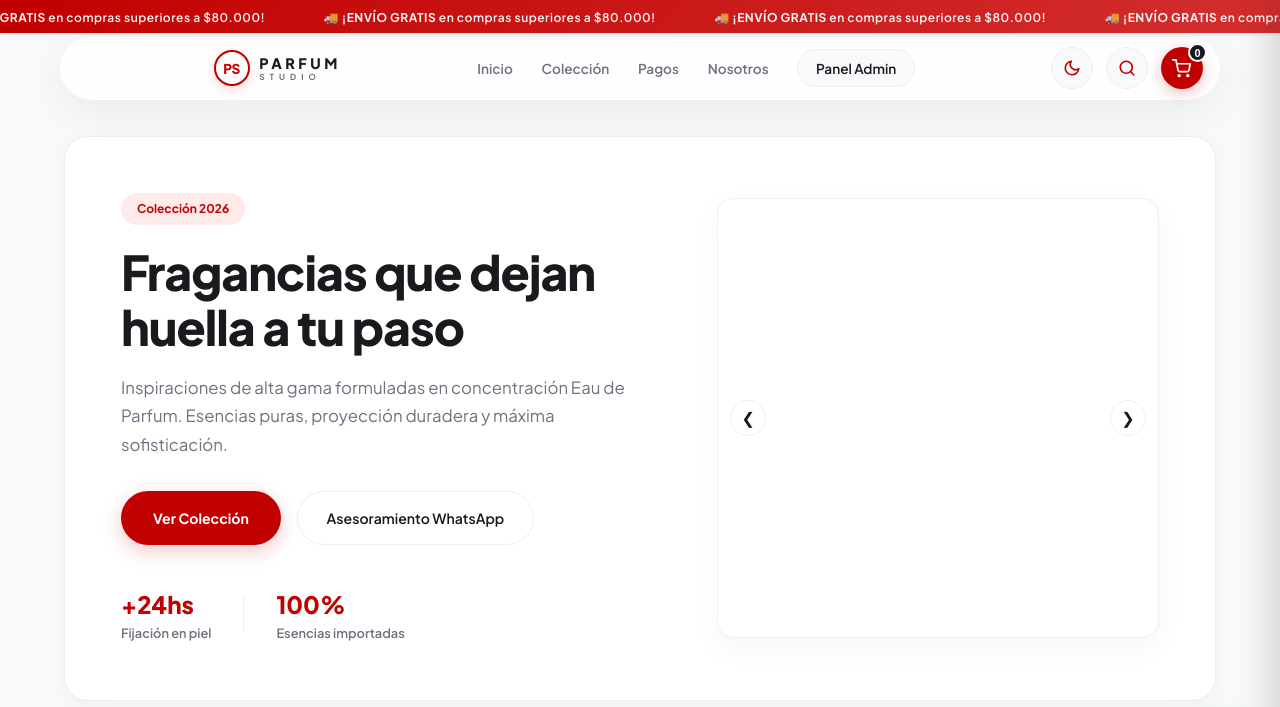
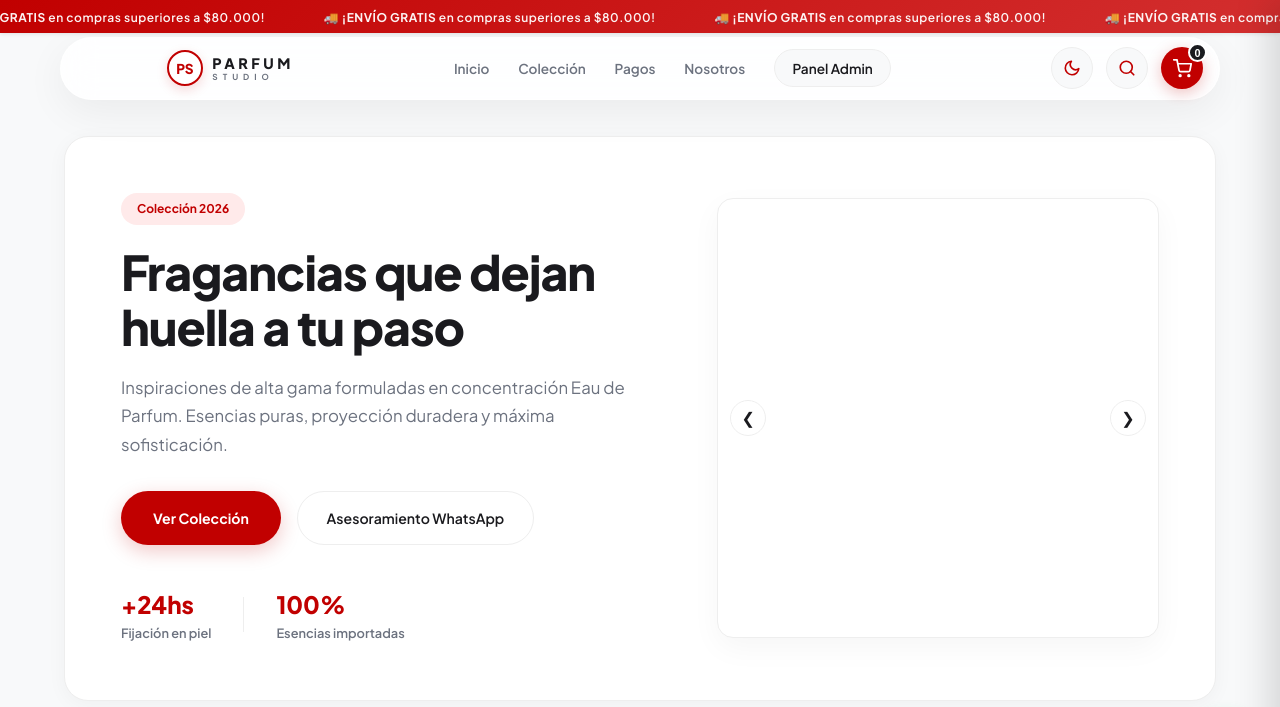
Before and after one commit to AxeGaete/tienda-perfumes, a website: page frontend/index.html in a window 1280 px wide. Shown: the top 707 px of the page. Drawn offline with Linux system fonts and the light colour scheme; no server answers.

Commit message:
Actualizar estilos y diseño responsivo de la tienda

```diff
--- a/frontend/styles.css
+++ b/frontend/styles.css
@@ -110,7 +110,7 @@ body {
   display: flex;
   align-items: center;
   gap: 0.6rem;
-  margin-left: 0;
+  margin-left: -4.4rem;
   padding-left: 0 !important;
   transition: opacity 0.25s ease;
 }
```
